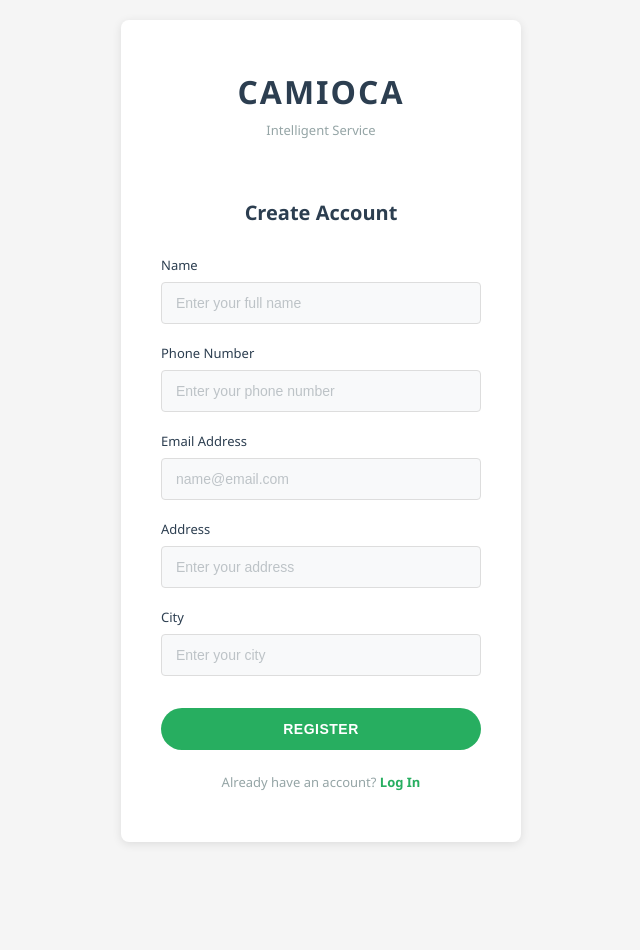
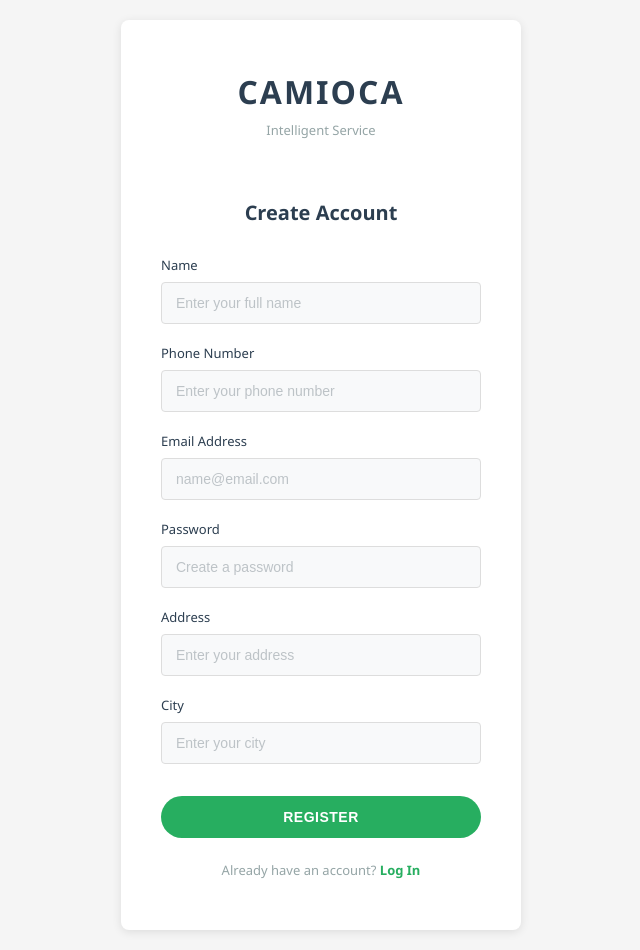
Before and after one commit to khushi-Gfuture/Admin, a React (Create React App) app: page /Register in a window 1280 px wide. Shown: the whole page, without its empty margins (319-959 px from the left). Before the commit the page ends 862 px from the top, so only its background shows below. Built offline with nearby package versions, Linux system fonts and the light colour scheme.

Commit message:
Add password field to register form and persist entered password

```diff
--- a/src/pages/Register.jsx
+++ b/src/pages/Register.jsx
@@ -5,13 +5,14 @@ function Register() {
   const [name, setName] = useState('')
   const [phone, setPhone] = useState('')
   const [email, setEmail] = useState('')
+  const [password, setPassword] = useState('')
   const [address, setAddress] = useState('')
   const [city, setCity] = useState('')
 
   const handleSubmit = (e) => {
     e.preventDefault()
 
-    if (!name || !phone || !email || !address || !city) {
+    if (!name || !phone || !email || !password || !address || !city) {
       alert('All Fields are Required')
       return
     }
@@ -27,7 +28,8 @@ function Register() {
     }
     localStorage.setItem('user', JSON.stringify(userData))
     localStorage.setItem('Email', email)
-    localStorage.setItem('password', 'defaultPassword123!')
+    // Save the password entered by the user for login validation
+    localStorage.setItem('password', password)
 
     alert('Registration Successful!')
     // Redirect to login page
@@ -80,6 +82,18 @@ function Register() {
           </div>
 
           <div className="form-group">
+            <label htmlFor="password">Password</label>
+            <input
+              type="password"
+              id="password"
+              placeholder="Create a password"
+              value={password}
+              onChange={(e) => setPassword(e.target.value)}
+              className="form-input"
+            />
+          </div>
+
+          <div className="form-group">
             <label htmlFor="address">Address</label>
             <input
               type="text"
```
